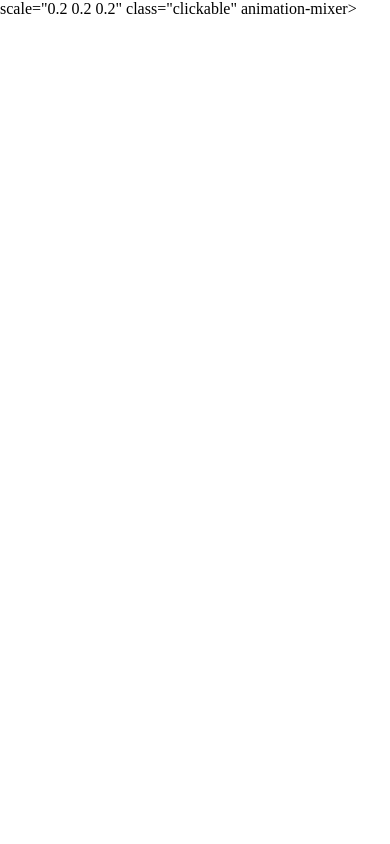
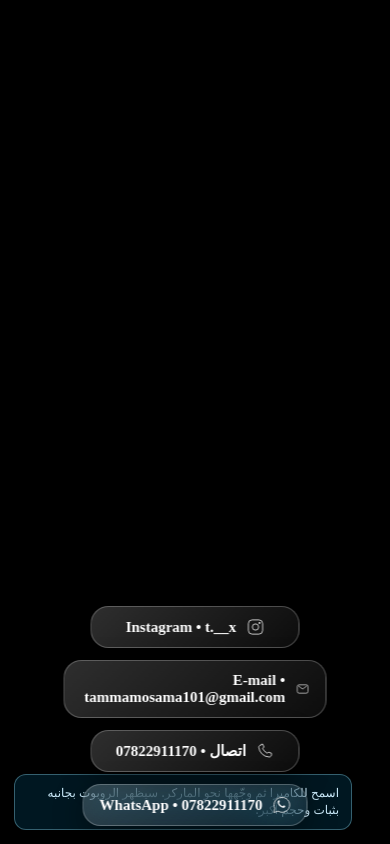
Before and after one commit to tammam101/v, a plain HTML site: page index.html in a window 390 px wide. Drawn offline with Linux system fonts and the light colour scheme.

Commit message:
Update index.html

```diff
--- a/index.html
+++ b/index.html
@@ -1,57 +1,122 @@
 <!DOCTYPE html>
-<html lang="ar">
+<html lang="ar" dir="rtl">
 <head>
   <meta charset="utf-8" />
-  <title>AR Minimal</title>
+  <title>AR Showcase – Tammam Osama</title>
+
   <!-- مكتبات -->
   <script src="https://aframe.io/releases/1.4.2/aframe.min.js"></script>
   <script src="https://cdn.jsdelivr.net/gh/AR-js-org/AR.js@3.4.4/aframe/build/aframe-ar.min.js"></script>
-  <style>body{margin:0;overflow:hidden}</style>
+
+  <meta name="viewport" content="width=device-width, initial-scale=1, viewport-fit=cover" />
+  <style>
+    html,body{margin:0;height:100%;overflow:hidden;background:#000}
+    .a-loader,.a-loader-title{display:none!important}
+
+    /* ثيم زجاجي فخم (iOS 26 Style 😎) */
+    .btns{
+      position:fixed;top:50%;left:18px;transform:translateY(-50%);
+      display:flex;flex-direction:column;gap:12px;z-index:4
+    }
+    .gbtn{
+      min-width:220px;display:inline-flex;align-items:center;gap:10px;
+      padding:13px 18px;color:#fff;text-decoration:none;font-weight:600;font-size:15px;
+      background:linear-gradient(135deg,rgba(255,255,255,.18),rgba(255,255,255,.05));
+      border:1px solid rgba(255,255,255,.25);border-radius:18px;
+      box-shadow:0 10px 30px rgba(0,0,0,.4);
+      backdrop-filter:blur(16px) saturate(160%);
+      -webkit-backdrop-filter:blur(16px) saturate(160%);
+      transition:all .25s ease;
+    }
+    .gbtn:hover{transform:translateY(-2px);box-shadow:0 16px 40px rgba(0,0,0,.5)}
+    .ico{width:18px;height:18px}
+    .hint{
+      position:fixed;bottom:14px;left:14px;z-index:3;color:#cfefff;
+      font:500 13px/1.4 -apple-system,BlinkMacSystemFont,"SF Pro Display",Segoe UI,Roboto,Arial;
+      background:rgba(0,42,60,.55);
+      border:1px solid rgba(153,232,255,.35);
+      padding:10px 12px;border-radius:12px;
+      backdrop-filter:blur(10px);-webkit-backdrop-filter:blur(10px);
+      max-width:60vw
+    }
+    @media(max-width:720px){
+      .btns{top:auto;bottom:18px;left:50%;transform:translateX(-50%);flex-direction:row;flex-wrap:wrap;justify-content:center}
+      .gbtn{min-width:min(210px,45vw);justify-content:center;padding:11px 16px}
+      .hint{font-size:12px;max-width:80vw}
+    }
+  </style>
 </head>
+
 <body>
-  <!-- مشهد AR: الكاميرا تشتغل، وماكو UI إضافي -->
-  <a-scene embedded vr-mode-ui="enabled: false"
-           arjs="sourceType: webcam; debugUIEnabled: false; detectionMode: mono;">
-    <!-- حمّل الموديل -->
-    <a-assets>
-      <!-- بدّل الاسم إذا موديلك غير -->
-      <a-asset-item id="glb" src="model.glb"></a-asset-item>
+  <!-- روابط تفاعلية -->
+  <nav class="btns" aria-label="روابط التواصل">
+    <a class="gbtn" href="https://instagram.com/t.__x" target="_blank" rel="noopener">
+      <svg class="ico" viewBox="0 0 24 24" fill="none"><rect x="2.5" y="2.5" width="19" height="19" rx="5" stroke="currentColor"/><circle cx="12" cy="12" r="4.2" stroke="currentColor"/><circle cx="17.4" cy="6.6" r="1.2" fill="currentColor"/></svg>
+      Instagram • t.__x
+    </a>
+    <a class="gbtn" href="mailto:tammamosama101@gmail.com">
+      <svg class="ico" viewBox="0 0 24 24" fill="none"><rect x="3" y="5" width="18" height="14" rx="3" stroke="currentColor"/><path d="M5 7l7 5 7-5" stroke="currentColor"/></svg>
+      E-mail • tammamosama101@gmail.com
+    </a>
+    <a class="gbtn" href="tel:+9647822911170">
+      <svg class="ico" viewBox="0 0 24 24" fill="none"><path d="M6.5 3h2l1.5 4-2 1.5a14 14 0 0 0 6.5 6.5L16 13.5l4 1.5v2c0 1-1 3-3 3A14.5 14.5 0 0 1 3 7c0-2 2-3 3.5-3Z" stroke="currentColor"/></svg>
+      اتصال • 07822911170
+    </a>
+    <a class="gbtn" href="https://wa.me/9647822911170" target="_blank" rel="noopener">
+      <svg class="ico" viewBox="0 0 24 24" fill="none"><path d="M12 2a9.9 9.9 0 0 0-8.9 14.4L2 22l5.7-1.8A9.9 9.9 0 1 0 12 2Z" stroke="currentColor"/><path d="M9.5 8c-.2.1-.5.5-.6.8-.1.4-.2.8.1 1.2.3.4.5.7.7 1l.3.4c.3.3.8.9 1.5 1.4.6.5 1.2.8 1.5.9.4.1.6.1.8-.1l.5-.6c.1-.1.2-.2.3-.3.1-.1.2-.2.4-.2.2 0 .3 0 .5.1l.6.3c.2.1.3.1.4.2.2.1.4.2.4.3.1.1.1.3 0 .5-.1.3-.3.7-.6 1-.4.5-1.1.8-1.9.7-1.1 0-2.3-.5-3.5-1.2-1-.7-2-1.7-2.8-2.8-.8-1.1-1.3-2.3-1.2-3.5 0-.8.2-1.5.7-1.9.3-.3.7-.5 1-.6.2 0 .3 0 .4.1.1.1.2.2.3.4.1.1.2.2.3.4.1.1.1.2 0 .4Z" fill="currentColor"/></svg>
+      WhatsApp • 07822911170
+    </a>
+  </nav>
+
+  <div class="hint">اسمح للكاميرا ثم وجّهها نحو الماركر. سيظهر الروبوت بجانبه بثبات وحجم أكبر.</div>
+
+  <!-- مشهد AR -->
+  <a-scene
+    embedded
+    loading-screen="enabled:false"
+    vr-mode-ui="enabled:false"
+    renderer="alpha:true; antialias:true; logarithmicDepthBuffer:true"
+    arjs="sourceType:webcam; facingMode:environment;
+          sourceWidth:1280; sourceHeight:720;
+          displayWidth:1280; displayHeight:720;
+          trackingMethod:best; detectionMode:mono; debugUIEnabled:false;">
+
+    <a-assets timeout="60000">
+      <!-- 🧠 اسم ملف الموديل -->
+      <a-asset-item id="glb" src="free_droide_de_seguridad_k-2so_by_oscar_creativo.glb"></a-asset-item>
     </a-assets>
 
-    <!-- الماركر/QR: الأطفال يختفون تلقائياً عند فقدانه (السلوك الافتراضي) -->
-    <!-- غيّر مسار marker.patt إذا بمجلد آخر -->
-    <a-marker type="pattern" url="marker.patt" emitevents="true">
-      <!-- ===== إعدادات التخصيص السريعة =====
-           position: X Y Z   (الموقع)
-           rotation: X Y Z   (الدوران بالدرجات)
-           scale:    X Y Z   (الحجم)
-           ملاحظة: إذا الموديل ظاهر "نايم"، جرّب تدوّر X بـ -90 أو +90
-      -->
-      <a-entity id="model"
-                gltf-model="#glb"
-                position="0 0 0"
-                rotation="-90 180 0"   <!-- غيّرها إذا طالع نايم -->
-                scale="0.2 0.2 0.2"    <!-- كبّر/صغّر -->
-                class="clickable"
-                animation-mixer>
+    <!-- 🔳 الماركر المستخدم -->
+    <a-marker
+      type="pattern"
+      url="marker.patt"
+      emitevents="true"
+      hide-on-lost="false"
+      smooth="true"
+      smoothCount="5"
+      smoothTolerance="0.01"
+      smoothThreshold="2">
+
+      <!-- 🤖 المجسم -->
+      <a-entity
+        id="model"
+        gltf-model="#glb"
+        position="0.6 0 0"    <!-- بجانب الماركر (يمين) -->
+        rotation="0 0 0"
+        scale="1.4 1.4 1.4"  <!-- حجم أكبر -->
+        animation-mixer>
       </a-entity>
     </a-marker>
 
-    <!-- كاميرا -->
     <a-entity camera></a-entity>
   </a-scene>
 
-  <!-- تفاعل: افتح رابط عند الضغط على الموديل -->
   <script>
-    document.addEventListener("DOMContentLoaded", function () {
-      const model = document.querySelector("#model");
-      // بدّل الرابط حسب رغبتك
-      const link = "https://www.instagram.com/your_username";
-
-      // تأكد أن اللمس يشتغل على الموبايل والمتصفح يدعم الأحداث
-      model.addEventListener("click", () => {
-        window.open(link, "_blank");
-      });
+    // تأكيد صلاحية الكاميرا
+    window.addEventListener("camera-init", ()=>console.log("✅ Camera initialized"));
+    window.addEventListener("camera-error", e=>{
+      alert("⚠️ تعذّر تشغيل الكاميرا.\nتأكد من الإذن وفتح الصفحة عبر HTTPS (GitHub Pages).");
+      console.error(e);
     });
   </script>
 </body>
```
